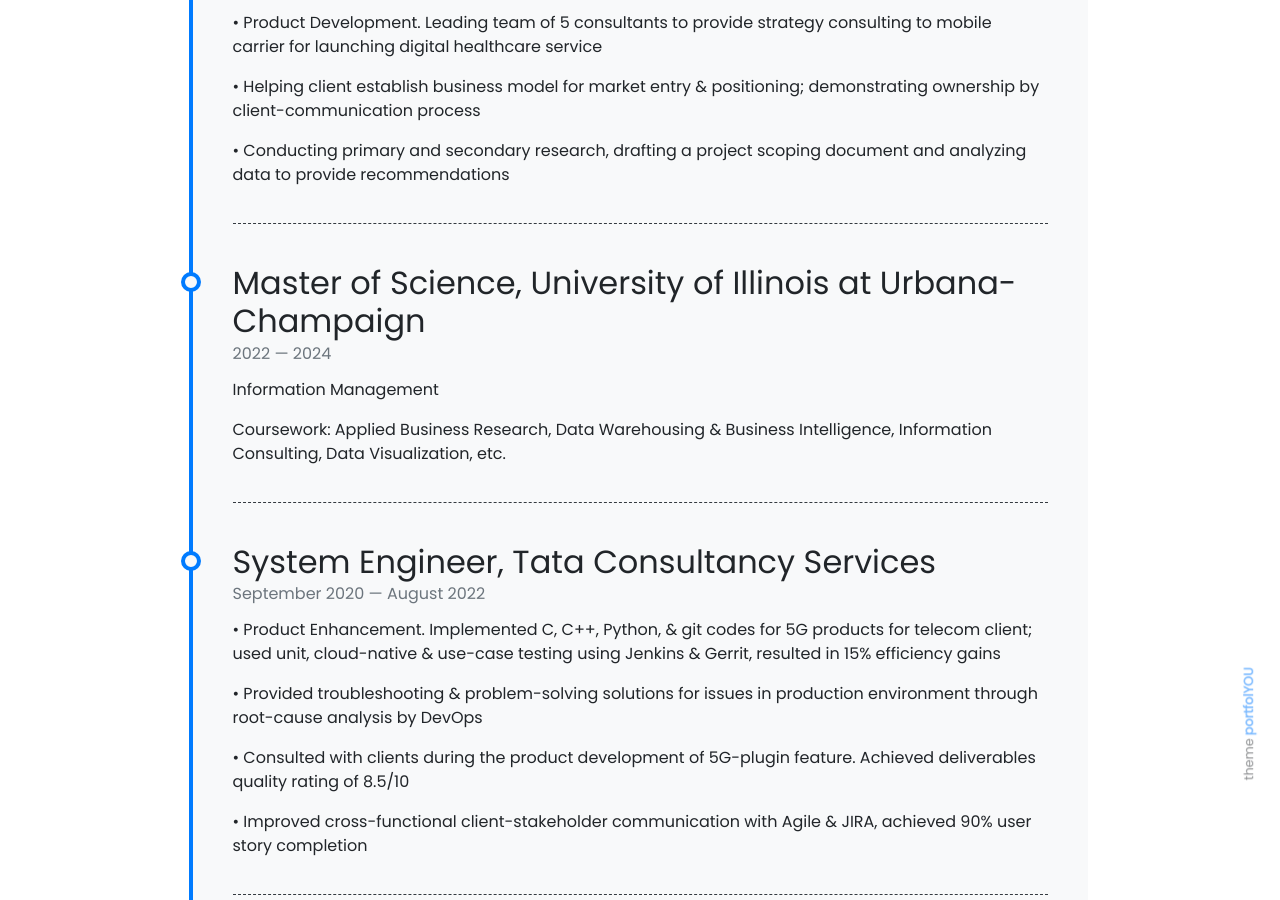
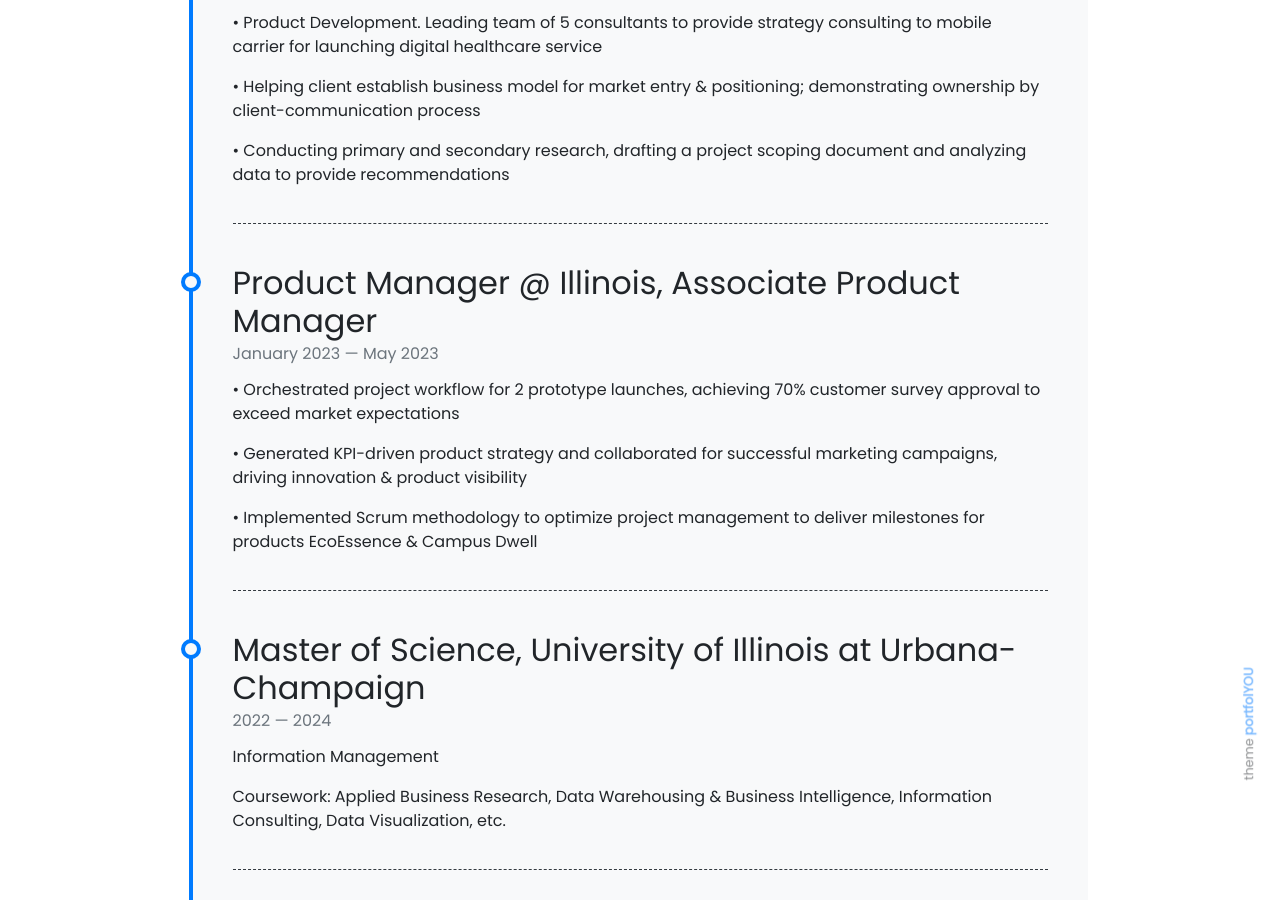
Before and after one commit to sankalpjain63/sankalpjain63.github.io, a Jekyll site: the page built from pages/about.md, in a window 1280 px wide and 900 px high, scrolled down 1375 px. Built offline with Jekyll 4.4.1, drawn with Linux system fonts in a browser that asks for light colours; nearby versions of some CDN libraries.

Commit message:
timeline.yml

```diff
--- a/_data/timeline.yml
+++ b/_data/timeline.yml
@@ -12,6 +12,13 @@
   description1: •  Product Development. Leading team of 5 consultants to provide strategy consulting to mobile carrier for launching digital healthcare service
   description2: •  Helping client establish business model for market entry & positioning; demonstrating ownership by client-communication process
   description3: •  Conducting primary and secondary research, drafting a project scoping document and analyzing data to provide recommendations
+
+- title:  Product Manager @ Illinois, Associate Product Manager
+  from: "January 2023"
+  to: "May 2023"
+  description1: •  Orchestrated project workflow for 2 prototype launches, achieving 70% customer survey approval to exceed market expectations
+  description2: •  Generated KPI-driven product strategy and collaborated for successful marketing campaigns, driving innovation & product visibility
+  description3: •  Implemented Scrum methodology to optimize project management to deliver milestones for products EcoEssence & Campus Dwell
 
 - title: Master of Science, University of Illinois at Urbana-Champaign
   from: 2022
```
